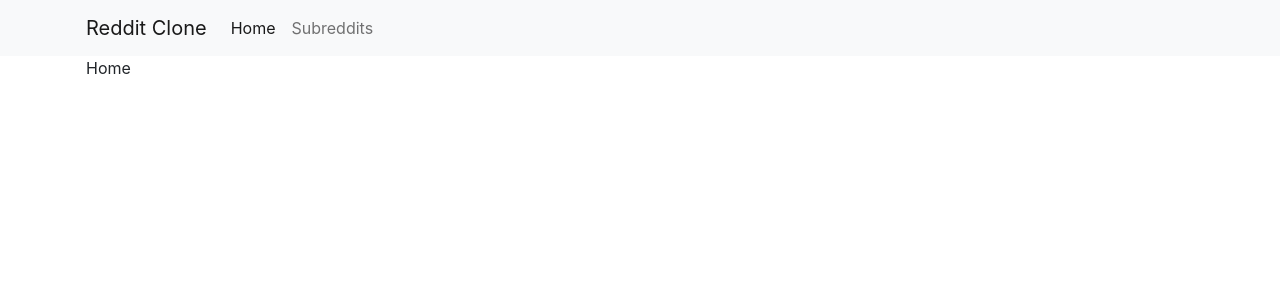
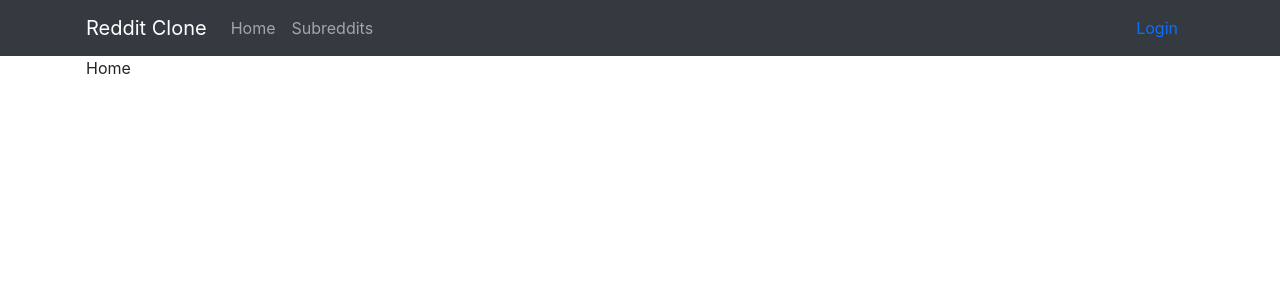
Before and after one commit to jawee/reddit-clone, a React (Create React App) app in the folder frontend/react/: page /subreddit/1/thread/1 in a window 1280 px wide. Shown: the top 300 px of the page. Built offline with nearby package versions, Linux system fonts and the light colour scheme.

Commit message:
Created login component for navbar

```diff
--- a/frontend/react/src/components/Navbar.js
+++ b/frontend/react/src/components/Navbar.js
@@ -3,11 +3,12 @@ import {
   NavLink,
   HashRouter
 } from "react-router-dom";
+import NavbarLogin from './NavbarLogin';
 
 function Navbar() {
   return (
     <HashRouter>
-      <nav className="navbar navbar-expand-sm navbar-light bg-light">
+      <nav className="navbar navbar-expand-sm navbar-dark bg-dark">
         <div className="container">
           <a className="navbar-brand" href="/">Reddit Clone</a>
           <button className="navbar-toggler" type="button" data-toggle="collapse" data-target="#navbarNav" aria-controls="navbarNav" aria-expanded="false" aria-label="Toggle navigation">
@@ -16,12 +17,15 @@ function Navbar() {
           <div className="collapse navbar-collapse" id="navbarNav">
             <ul className="navbar-nav">
               <li className="nav-item">
-                <a className="nav-link active" aria-current="page" href="/">Home</a>
+                <a className="nav-link" aria-current="page" href="/">Home</a>
               </li>
               <li className="nav-item">
                 <NavLink to="/subreddits" className="nav-link">Subreddits</NavLink>
               </li>
             </ul>
+            <span className="ml-auto nav-item">
+              <NavbarLogin />
+            </span>
           </div>
         </div>
       </nav>
--- /dev/null
+++ b/frontend/react/src/components/NavbarLogin.js
@@ -0,0 +1,17 @@
+import React, { useState, useEffect } from 'react';
+import { NavLink } from 'react-router-dom';
+
+function NavbarLogin() {
+  const [isLoggedIn, setIsLoggedIn] = useState(false);
+
+  localStorage.setItem("test", "test");
+  if (isLoggedIn) {
+    return (<div>Hello, Username</div>);
+  } else {
+    return (
+      <NavLink to="/login" className="nav-link">Login</NavLink>
+    );
+  }
+}
+
+export default NavbarLogin;
```
